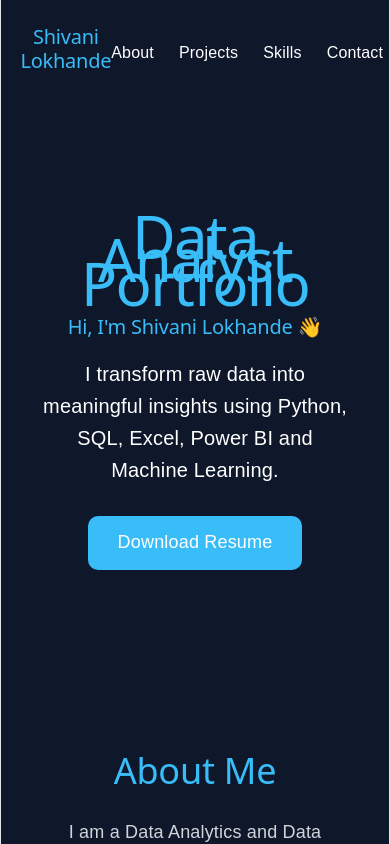
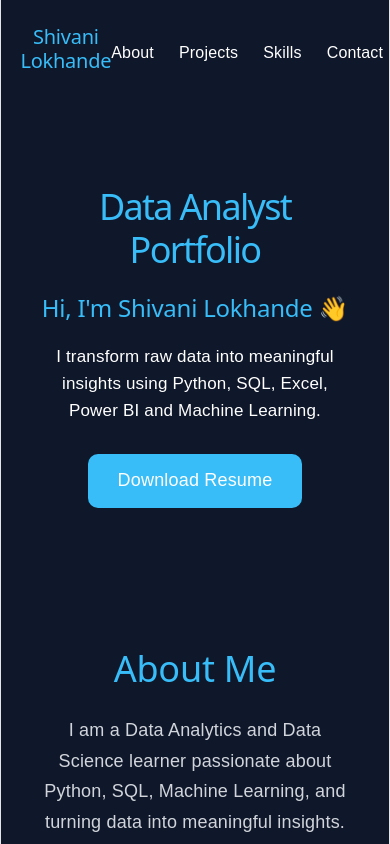
Before and after one commit to shivanilokh/data-analyst-portfolio, a React (Vite) app: page / in a window 390 px wide. Shown: the top 844 px of the page. Built offline with nearby package versions, Linux system fonts and the light colour scheme.

Commit message:
Fix mobile heading layout

```diff
--- a/src/App.css
+++ b/src/App.css
@@ -240,3 +240,26 @@ body {
 .contact-form button:hover {
   background: #0284c7;
 }
+
+/* Mobile Responsive Fix */
+
+@media (max-width: 600px) {
+  .hero {
+    padding: 60px 15px;
+  }
+
+  .hero h1 {
+    font-size: 36px;
+    line-height: 1.2;
+  }
+
+  .hero h2 {
+    font-size: 24px;
+    line-height: 1.3;
+  }
+
+  .hero p {
+    font-size: 17px;
+    line-height: 1.6;
+  }
+}
```
